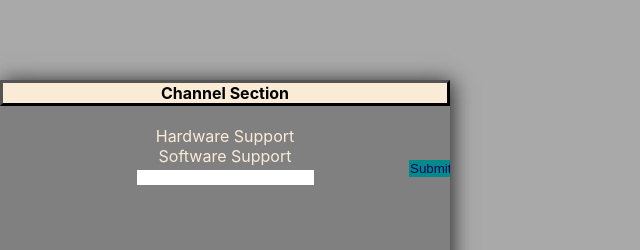
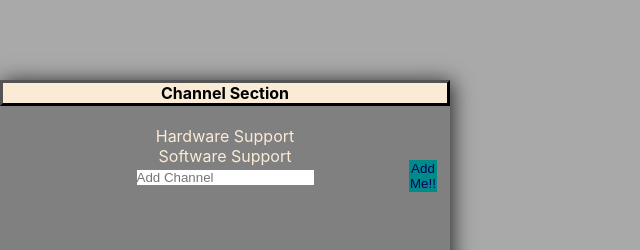
Before and after one commit to josuemartinezlinkedin/go-react-real-time, a React (Create React App) app: page / in a window 1280 px wide. Shown: the top 250 px of the page, without its empty margins (0-640 px from the left). Built offline with nearby package versions, Linux system fonts and the light colour scheme.

Commit message:
adding styling to input ad button from channel form

```diff
--- a/src/Components/ChannelSection/ChannelForm/channel-form.component.tsx
+++ b/src/Components/ChannelSection/ChannelForm/channel-form.component.tsx
@@ -22,10 +22,10 @@ const ChannelForm = ({addChannel}: ChannelFormProps) => {
   return (
     <>
     <form className='channel-form' id="channelform" onSubmit={onSubmit}>
-        <input className='channel-form_input' onChange={onChange} value={channelName} type="text" name="addToList" id="props.name" />
+        <input className='channel-form_input' onChange={onChange} value={channelName} placeholder="Add Channel" type="text" name="addToList" id="props.name" />
     </form>
     <div>
-        <button className='channel-form_bttn' type="submit" form="channelform" value="Submit">Submit</button>
+        <button className='channel-form_bttn' type="submit" form="channelform" value="Submit">Add Me!!</button>
     </div>
     </>
   )
--- a/src/index.css
+++ b/src/index.css
@@ -33,7 +33,6 @@ code {
 }
 .channel-section-area {
     flex: 1;
-    color: azure;
     background-color: grey;
     padding: 20px 25px;
     overflow: auto;
@@ -77,6 +76,11 @@ code {
     margin-top: -3.3vh;
     cursor: pointer;
 }
+.channel-form_bttn:hover {
+  border: 1.5px solid aqua;
+  background-color: aquamarine;
+  color:hotpink
+}
 
 /* .channel-form_input{
   width: 200px;
```
